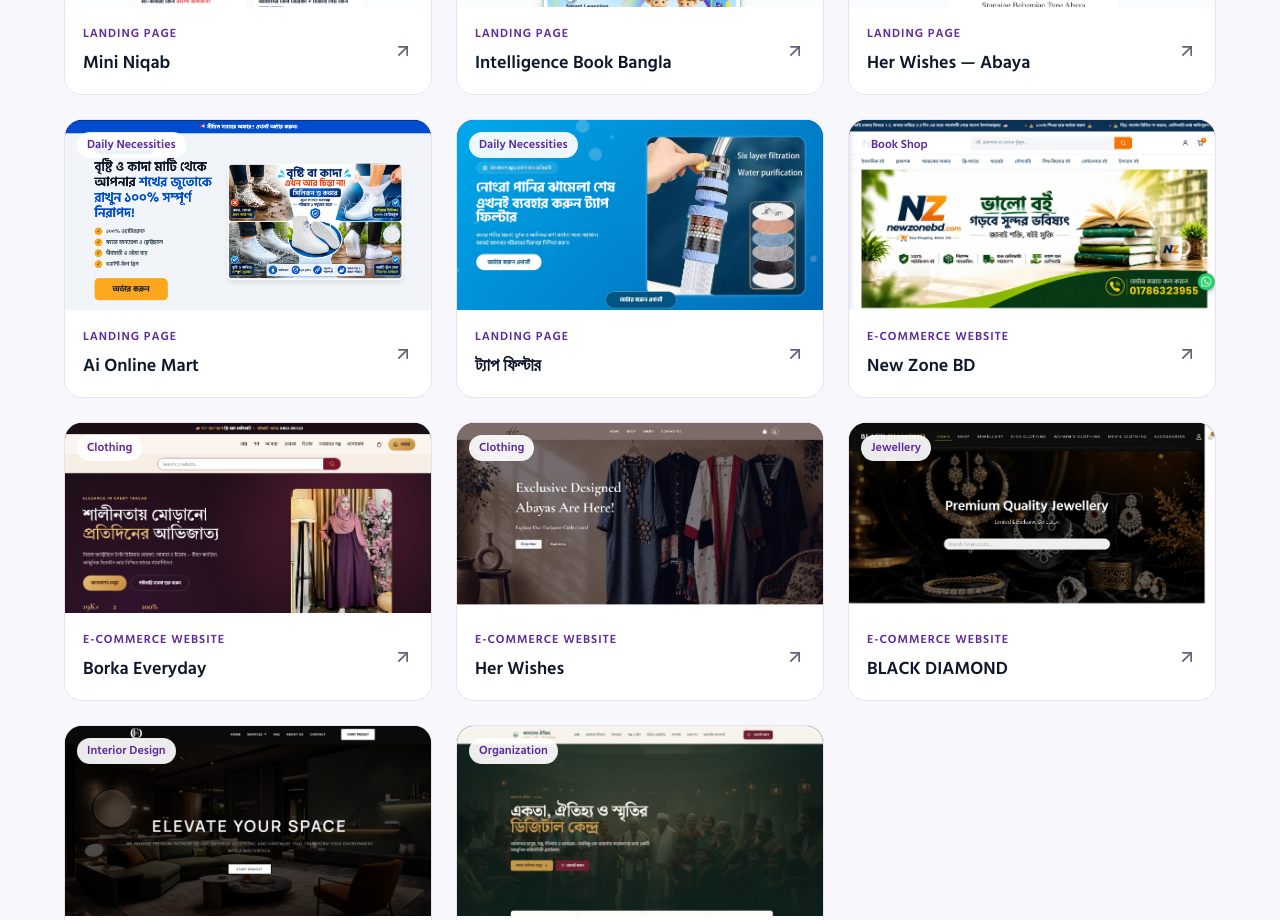
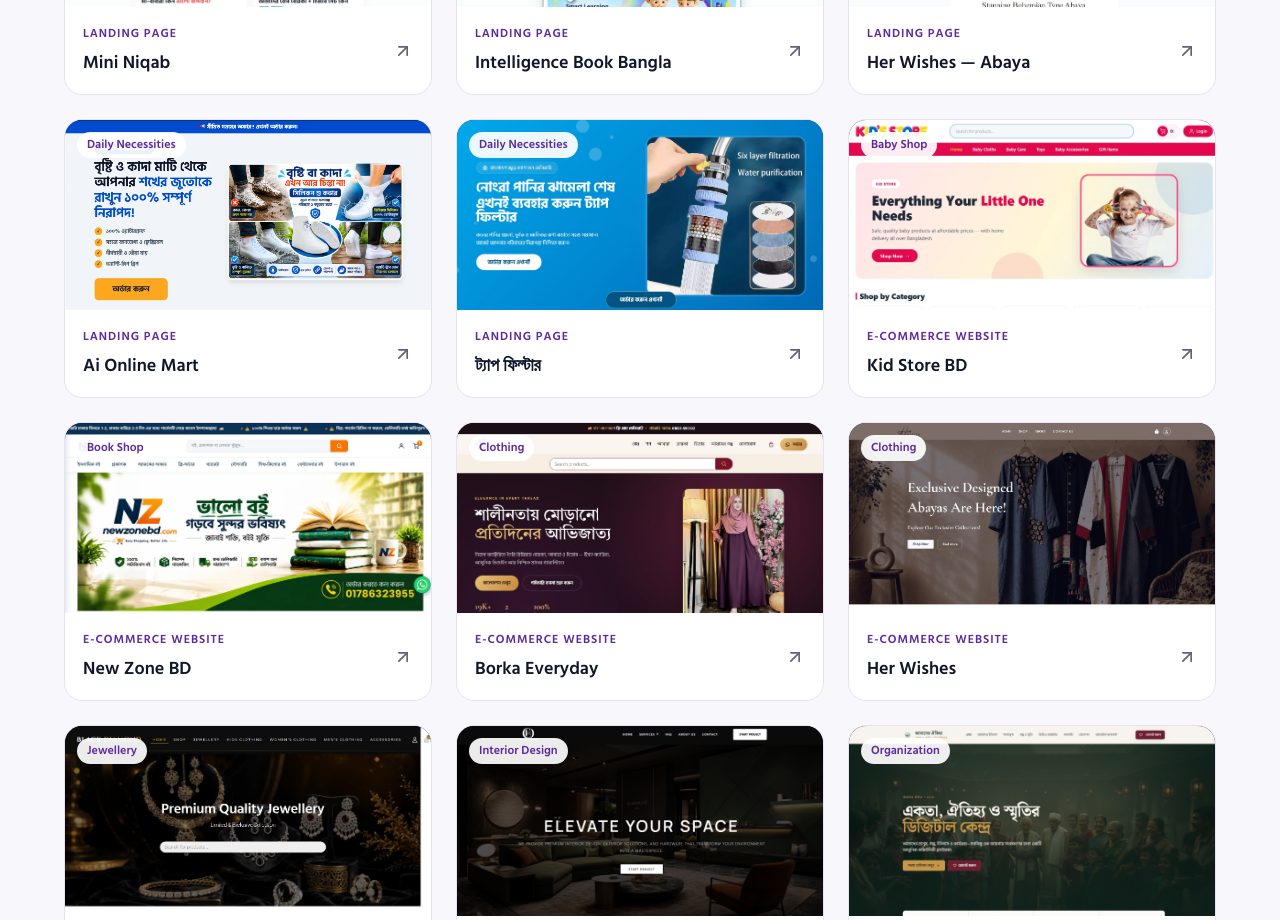
Before and after one commit to sourov6580/sabbir-web-solutions, a Next.js app: page /web-samples in a window 1280 px wide. Shown: the part 820-1740 px from the top of the page. Built offline with nearby package versions, Linux system fonts and the light colour scheme.

Commit message:
Add files via upload

```diff
--- a/content/site.js
+++ b/content/site.js
@@ -125,6 +125,7 @@
     { t: "Her Wishes — Abaya", cat: "Landing Page", biz: "Clothing", url: "https://herwishes.sabbirwebportfolio.site/step/shrug-type-abaya-with-beautifully-motif-work-new/", image: "/images/herwishes.rwmart.shop_step_new.webp" },
     { t: "Ai Online Mart", cat: "Landing Page", biz: "Daily Necessities", url: "https://sabbirwebportfolio.site/step/ai-online-mart/", image: "/images/ai-online-mart.webp" },
     { t: "ট্যাপ ফিল্টার", cat: "Landing Page", biz: "Daily Necessities", url: "https://sabbirwebportfolio.site/step/water-filter/", image: "/images/landing.rwmart.shop_step_water-filter.png" },
+    { t: "Kid Store BD", cat: "E-commerce Website", biz: "Baby Shop", url: "https://kidstorebd.sabbirwebportfolio.site/", image: "/images/kidstorebd.sabbirwebportfolio.site.webp" },
     { t: "New Zone BD", cat: "E-commerce Website", biz: "Book Shop", url: "https://newzonebd.sabbirwebportfolio.site/", image: "/images/newzonebd.rwmart.shop.png" },
     { t: "Borka Everyday", cat: "E-commerce Website", biz: "Clothing", url: "https://borkaeveryday.sabbirwebportfolio.site/", image: "/images/borkaeveryday.rwmart.shop.png" },
     { t: "Her Wishes", cat: "E-commerce Website", biz: "Clothing", url: "https://herwishes.sabbirwebportfolio.site/", image: "/images/herwishes.shop.webp" },
```
